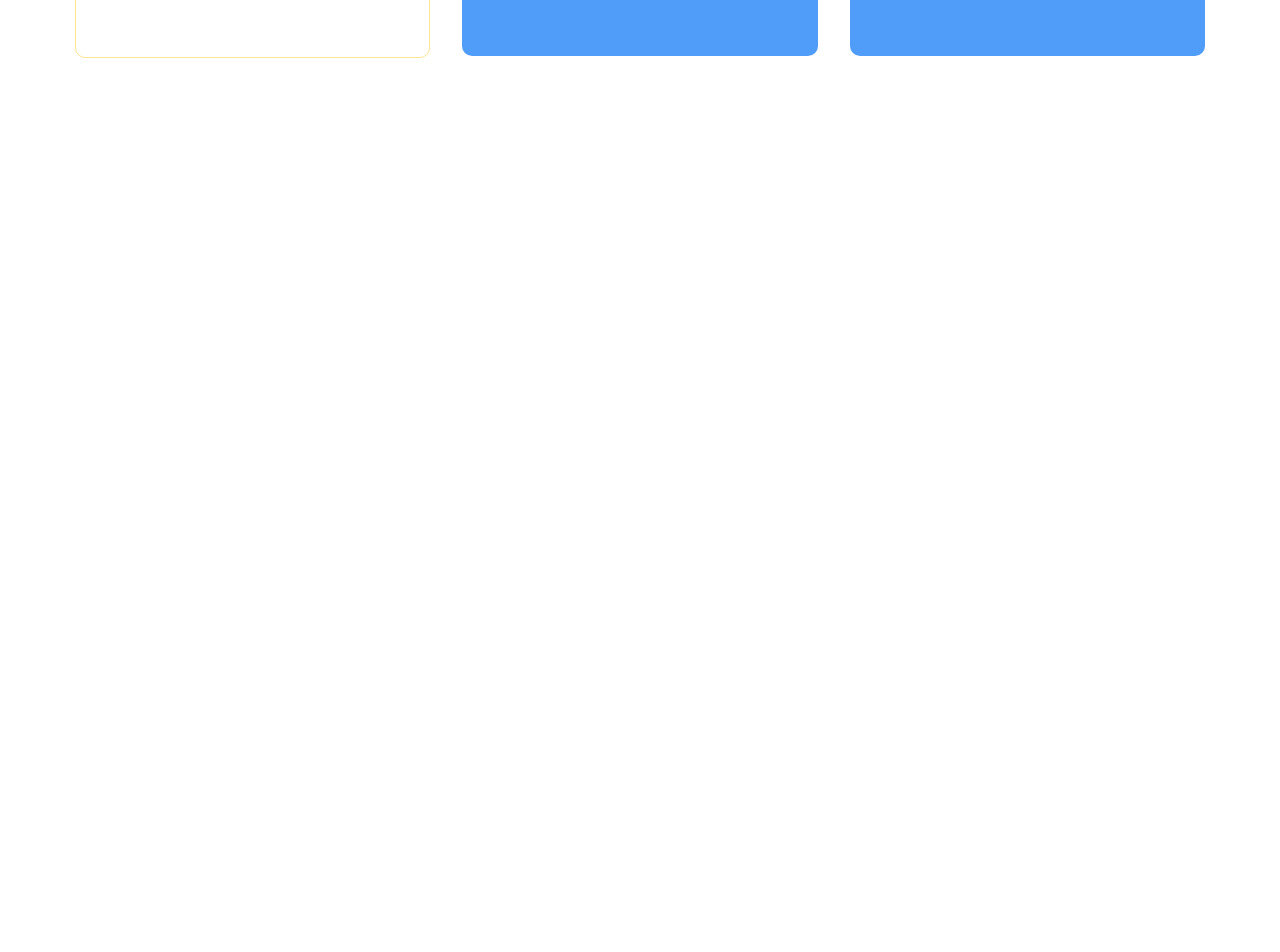
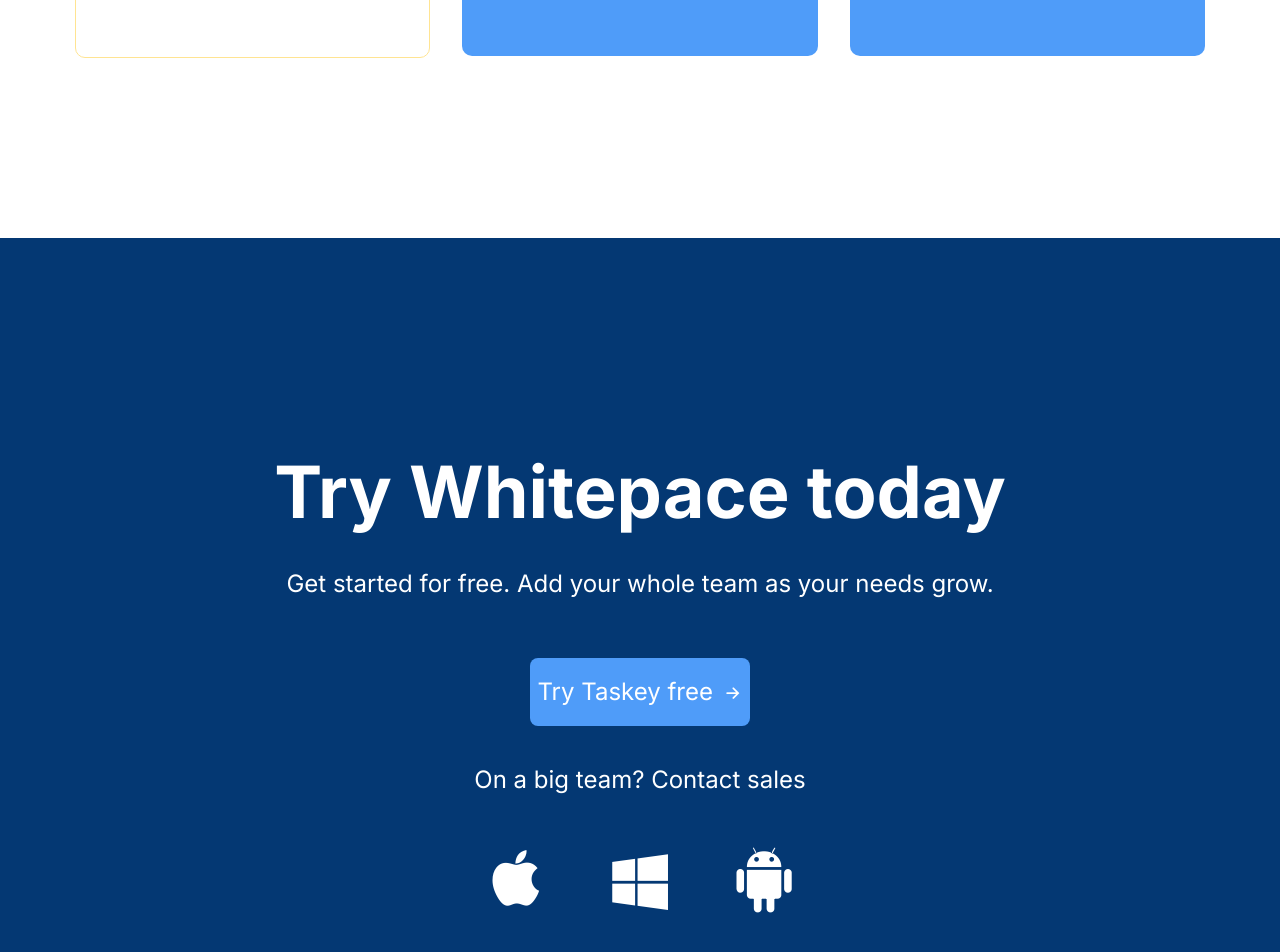
Before and after one commit to rBujar/Whitepace, a website built with Vite: page index.html in a window 1280 px wide. Shown: the part 9153-10105 px from the top of the page. Before the commit the page ends 9391 px from the top, so only its background shows below. Built offline with nearby package versions, Linux system fonts and the light colour scheme; files whose address does not match are found by name.

Commit message:
created and styled team section

```diff
--- a/index.html
+++ b/index.html
@@ -434,6 +434,30 @@
         </div>
       </div>
     </section>
+    <div class="default-bg">
+      <section class="team container">
+        <div class="row">
+          <div class="content col-12">
+            <div class="content__title">
+              <h1>Try Whitepace today</h1>
+              <p class="text-lg text-regular">Get started for free.
+                Add your whole team as your needs grow.</p>
+            </div>
+            <button class="button-blue">
+              <p class="text-lg text-regular">Try Taskey free</p> <i class="icon-right"></i>
+            </button>
+          </div>
+          <div class="team__contact col-12">
+            <p class="text-lg text-regular">On a big team? Contact sales</p>
+            <div class="team__images">
+              <i class="icon-apple"></i>
+              <i class="icon-windows"></i>
+              <i class="icon-android"></i>
+            </div>
+          </div>
+        </div>
+      </section>
+    </div>
   </main>
   <footer></footer>
   <script type="module" src="/src/js/main.js"></script>
--- /dev/null
+++ b/src/css/sections/team.scss
@@ -0,0 +1,97 @@
+.team {
+    .content {
+        align-items: start;
+        margin-bottom: 40px;
+        padding: 20px 0px 0px 15px;
+
+        &__title {
+            h1 {
+                font-size: 40px;
+            }
+
+            p {
+                padding-left: 0;
+                padding-right: 80px;
+            }
+
+            h1,
+            p {
+                text-align: left;
+            }
+        }
+    }
+
+    &__contact {
+        display: flex;
+        flex-direction: column;
+        gap: 40px;
+        padding: 20px 0px 20px 15px;
+    }
+
+    &__images {
+        display: flex;
+        gap: 40px;
+
+        i {
+            font-size: 35px;
+        }
+    }
+}
+
+@media (min-width: 768px) {
+    .team {
+        .content {
+            padding: initial;
+
+            h1 {
+                font-size: 54px;
+            }
+
+            p {
+                font-size: 24px;
+            }
+        }
+
+        &__contact {
+            padding: initial;
+
+            p {
+                font-size: 24px;
+            }
+        }
+
+        &__images {
+            i {
+                font-size: 60px;
+            }
+        }
+    }
+}
+
+@media (min-width: 992px) {
+    .team {
+        .content {
+            align-items: center;
+            padding-top: 60px;
+            &__title {
+
+                h1,
+                p {
+                    text-align: center;
+                }
+
+                h1 {
+                    font-size: 72px;
+                }
+
+                p {
+                    padding: 0px;
+                }
+            }
+        }
+
+        &__contact {
+            align-items: center;
+        }
+    }
+}
--- a/src/css/style.scss
+++ b/src/css/style.scss
@@ -12,6 +12,7 @@
 @import url("./sections/client.scss");
 @import url("./sections/sponsor.scss");
 @import url("./sections/apps.scss");
+@import url("./sections/team.scss");
 
 * {
     font-family: "Inter", sans-serif;
```
